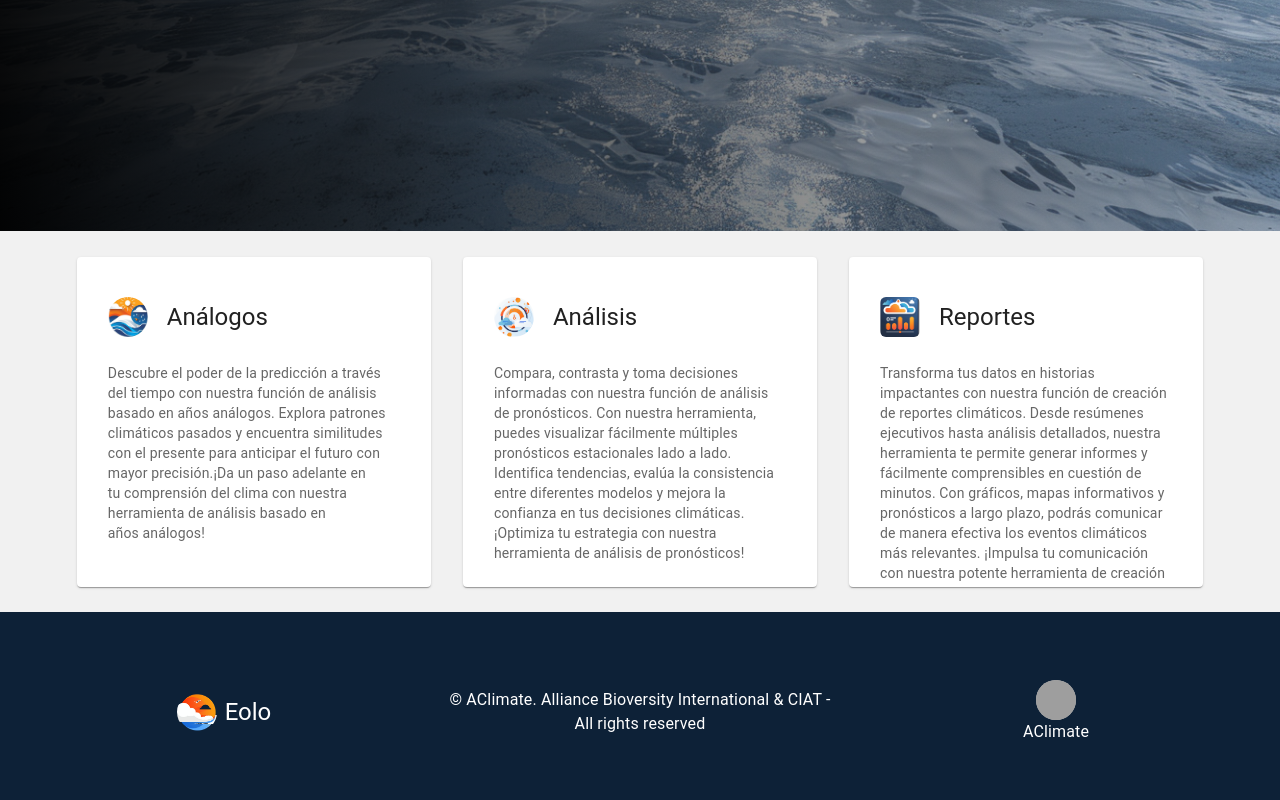
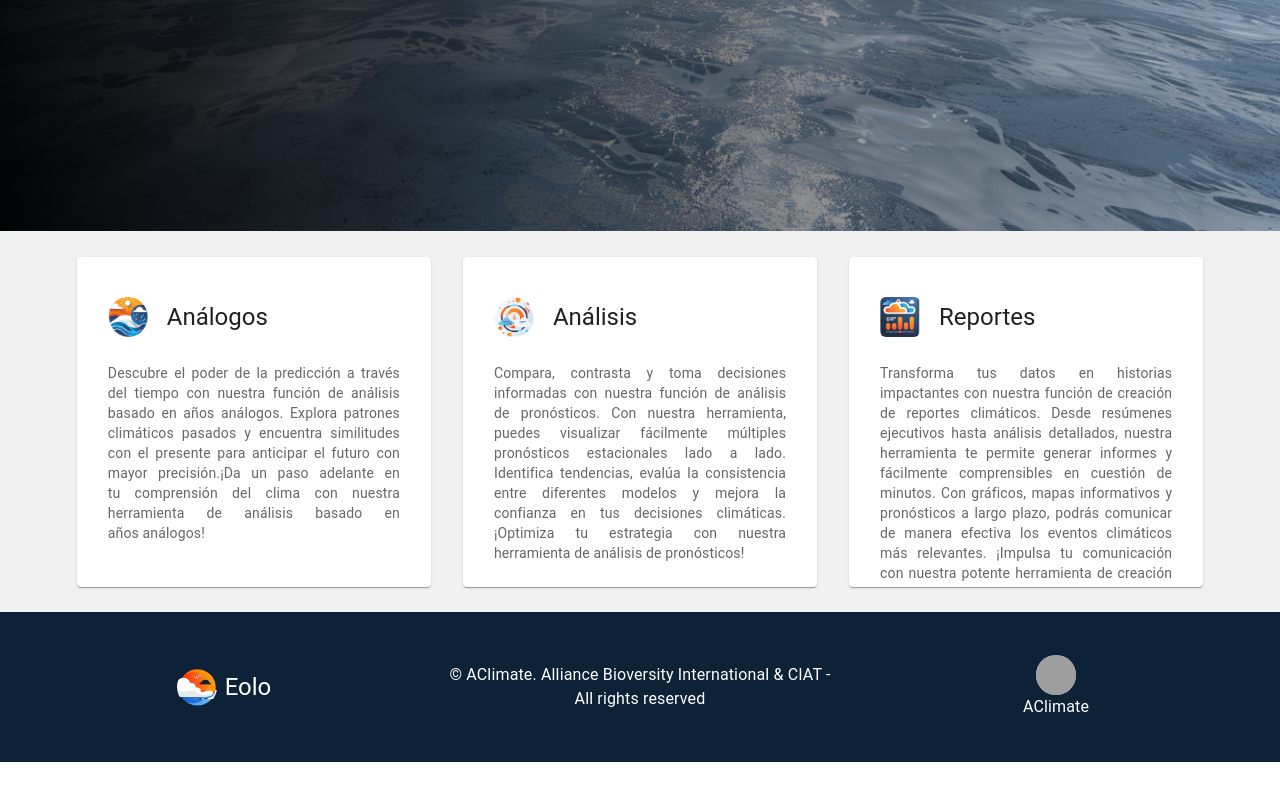
Before and after one commit to CIAT-DAPA/aclimate_eolo_website, a Next.js app in the folder eolo_webapp/: page / in a window 1280 px wide. Shown: the part 659-1459 px from the top of the page. After the commit the page ends 1421 px from the top, so only its background shows below. Built offline with nearby package versions, Linux system fonts and the light colour scheme; grey boxes are pictures that could not be loaded.

Commit message:
some styles

```diff
--- a/eolo_webapp/src/app/Components/Footer/footer.module.css
+++ b/eolo_webapp/src/app/Components/Footer/footer.module.css
@@ -14,7 +14,7 @@
   background-color: #0d2137;
   color: #5e6873;
   font-size: 22px;
-  min-height: 200px !important;
+  min-height: 150px !important;
 }
 
 .logoImage {
--- a/eolo_webapp/src/app/Components/MapLayer/index.js
+++ b/eolo_webapp/src/app/Components/MapLayer/index.js
@@ -12,7 +12,7 @@ function MapLegend({ workspace, layer }) {
     setPhoto(image);
 
     if (layer === Configuration.get_prec_store()) {
-      setLegend("Cantidad mm/mes");
+      setLegend("Precipitación mm/mes");
     } else if (layer === Configuration.get_anomalies_style()) {
       setLegend("Anomalia %");
     } else if (
--- a/eolo_webapp/src/app/analogues/page.js
+++ b/eolo_webapp/src/app/analogues/page.js
@@ -191,7 +191,6 @@ export default function Home() {
             <h1>Análogos</h1>
             <p className={styles.title_analogues_text}>
               {`El módulo de análogos es una herramienta dentro de nuestra plataforma que te permite mejorar la precisión de tus pronósticos climáticos al identificar y analizar patrones climáticos pasados que son análogos o similares al presente.
-                Aquí tienes una explicación más detallada de cómo funciona:
               `}
             </p>
             <Box className={styles.accion_container}>
@@ -355,7 +354,7 @@ export default function Home() {
 
             <div className={styles.anomalies_map}>
               <div className={styles.info_container}>
-                <h2>Pronóstico de anomalía</h2>
+                <h2>Anomalía</h2>
                 <p>
                   {`Nuestra herramienta de análisis de anomalías climáticas emplea el método de promedio de años análogos y evalúa las desviaciones significativas en las condiciones climáticas respecto a la norma histórica. Estas evaluaciones se realizan utilizando datos de CHIRPSv3 beta, con las anomalías normalizadas para una mejor interpretación de los resultados.
                    Explora nuestro mapa interactivo para visualizar estas anomalías climáticas.`}
--- a/eolo_webapp/src/app/homepage.module.css
+++ b/eolo_webapp/src/app/homepage.module.css
@@ -49,7 +49,7 @@
 .card_text{
     height: 200px;
     text-wrap: pretty;
-    text-align: left;
+    text-align: justify;
     display: flex;
     justify-content: flex-start;
 }
```
